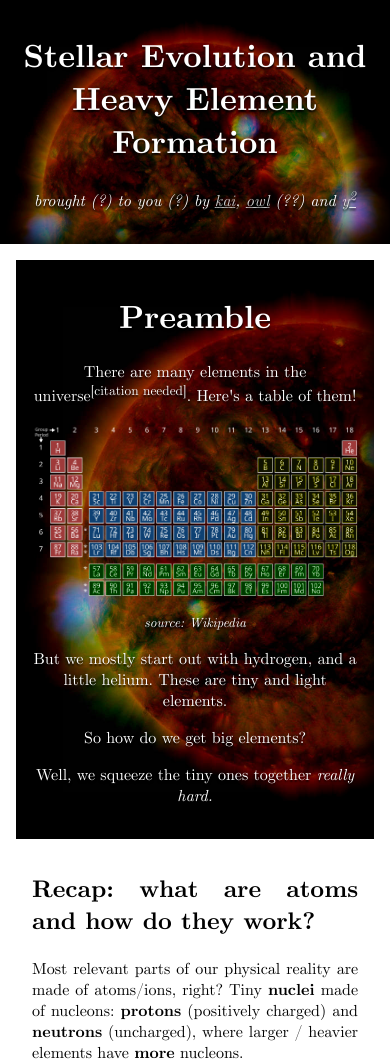
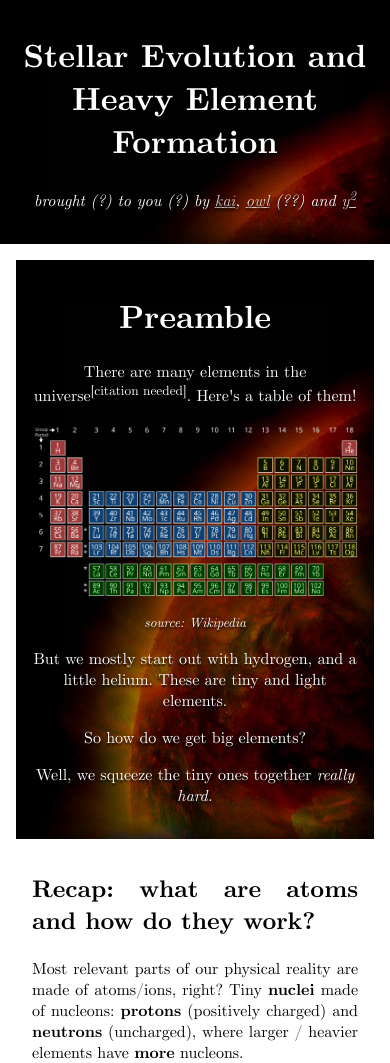
Before and after one commit to owl10124/pc5132-website, a Flask app: page / in a window 390 px wide. Shown: the part 53-1116 px from the top of the page. Run offline with Flask 2, Linux system fonts and the light colour scheme.

Commit message:
tiny edit

```diff
--- a/static/style.css
+++ b/static/style.css
@@ -144,6 +144,9 @@ blockquote {
     .left.header {
         grid-column: 2/3;
     }
+    .full.star {
+        background-size: auto;
+    }
 }
 
 .left.header {
```
